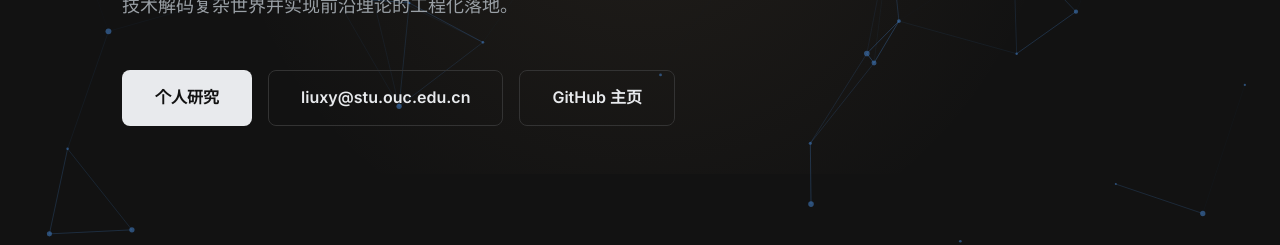
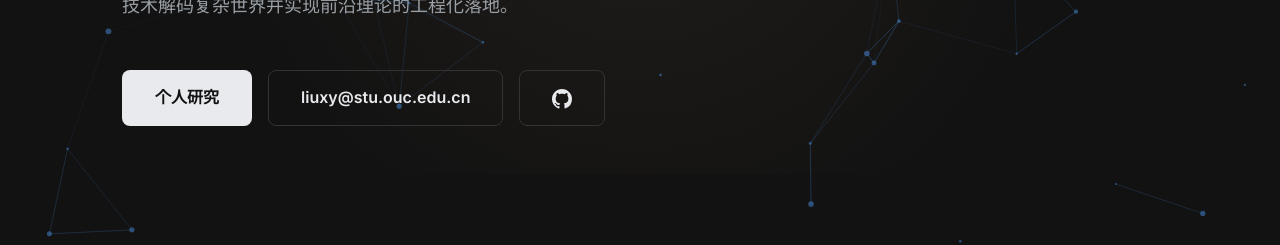
Before and after one commit to Xiaoyun-0922/personal-website, a Next.js app: page / in a window 1280 px wide. Shown: the part 546-791 px from the top of the page. Built offline with nearby package versions, Linux system fonts and the light colour scheme; no server answers.

Commit message:
Replace GitHub text with Octocat logo icon

```diff
--- a/src/components/Hero.tsx
+++ b/src/components/Hero.tsx
@@ -30,7 +30,11 @@
           <div className={`${styles.actions} animate-fade-in delay-300`}>
             <a href="#experience" className={styles.primaryButton}>{t.hero.btnPrimary}</a>
             <a href="mailto:liuxy@stu.ouc.edu.cn" className={styles.secondaryButton}>{t.hero.email}</a>
-            <a href="https://github.com/Xiaoyun-0922" target="_blank" rel="noopener noreferrer" className={styles.secondaryButton}>{t.hero.btnSecondary}</a>
+            <a href="https://github.com/Xiaoyun-0922" target="_blank" rel="noopener noreferrer" className={styles.secondaryButton} aria-label="GitHub">
+              <svg height="20" width="20" viewBox="0 0 16 16" fill="currentColor" style={{verticalAlign: 'middle'}}>
+                <path d="M8 0C3.58 0 0 3.58 0 8c0 3.54 2.29 6.53 5.47 7.59.4.07.55-.17.55-.38 0-.19-.01-.82-.01-1.49-2.01.37-2.53-.49-2.69-.94-.09-.23-.48-.94-.82-1.13-.28-.15-.68-.52-.01-.53.63-.01 1.08.58 1.23.82.72 1.21 1.87.87 2.33.66.07-.52.28-.87.51-1.07-1.78-.2-3.64-.89-3.64-3.95 0-.87.31-1.59.82-2.15-.08-.2-.36-1.02.08-2.12 0 0 .67-.21 2.2.82.64-.18 1.32-.27 2-.27.68 0 1.36.09 2 .27 1.53-1.04 2.2-.82 2.2-.82.44 1.1.16 1.92.08 2.12.51.56.82 1.27.82 2.15 0 3.07-1.87 3.75-3.65 3.95.29.25.54.73.54 1.48 0 1.07-.01 1.93-.01 2.2 0 .21.15.46.55.38A8.013 8.013 0 0016 8c0-4.42-3.58-8-8-8z"/>
+              </svg>
+            </a>
           </div>
         </div>
       </div>
```
